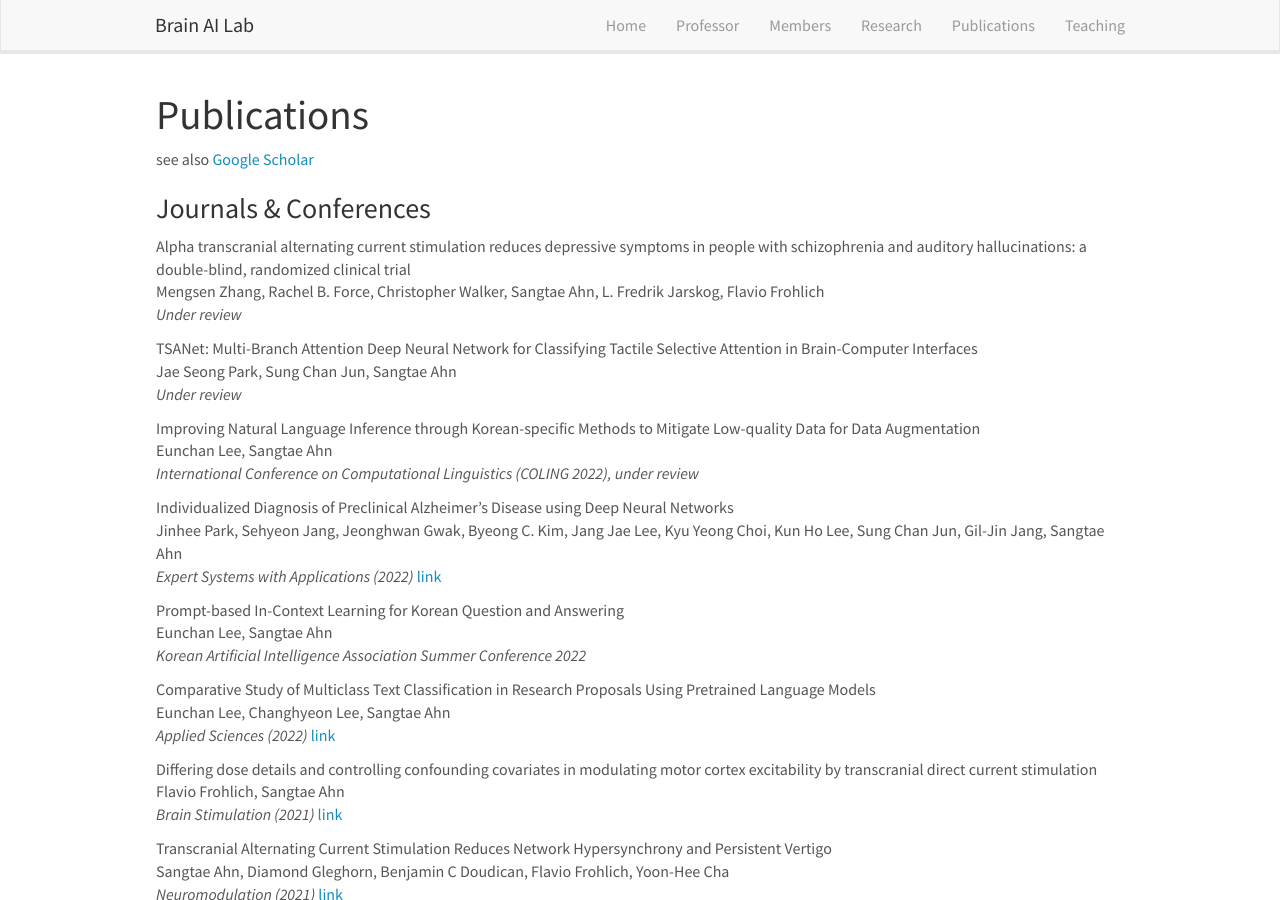
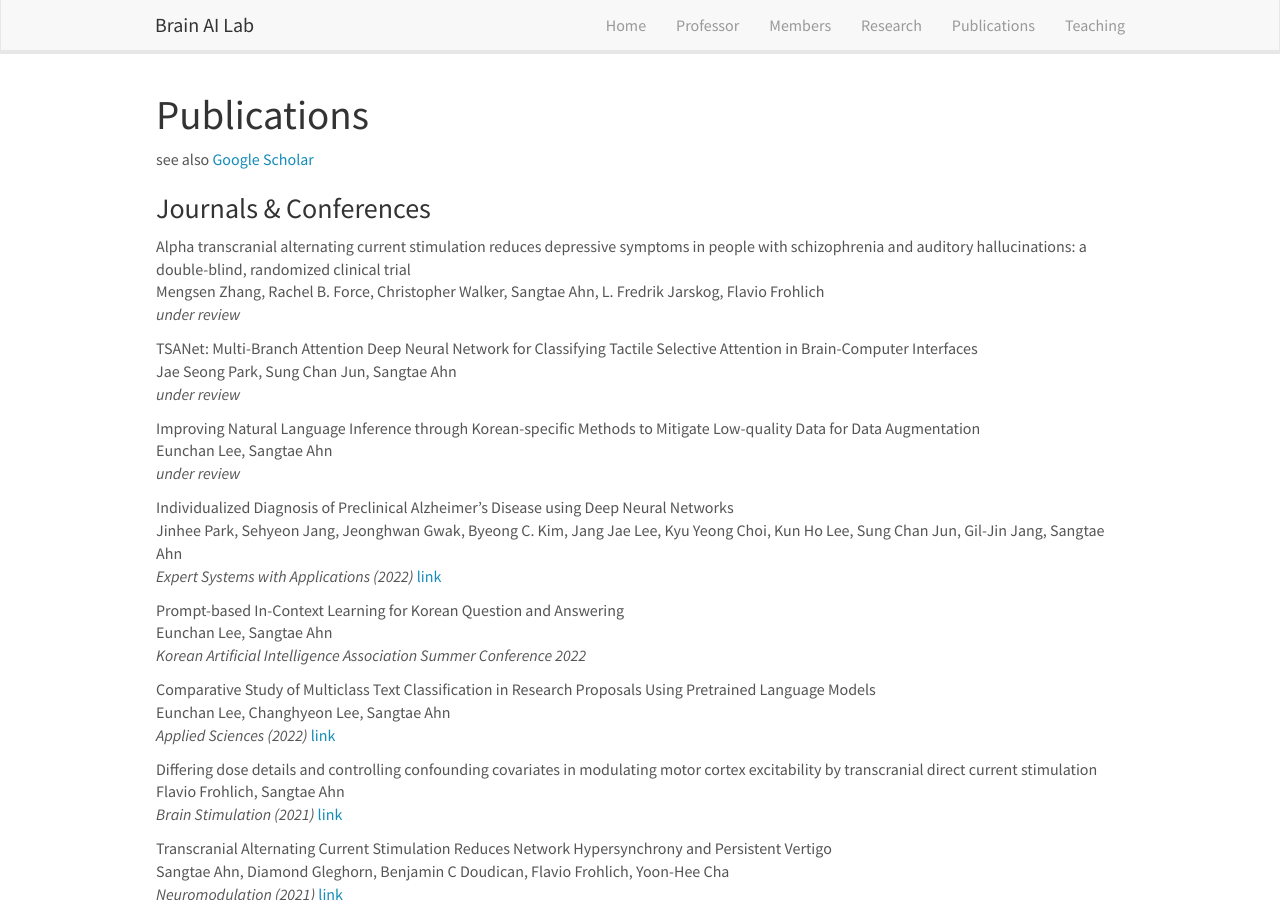
Before and after one commit to KNU-BrainAI/knu-brainai.github.io, a Jekyll site: the page built from _pages/publications.md, in a window 1280 px wide and 900 px high. Built offline with Jekyll 4.4.1, drawn with Linux system fonts in a browser that asks for light colours; nearby versions of some CDN libraries.

Commit message:
Update publist.yml

```diff
--- a/_data/publist.yml
+++ b/_data/publist.yml
@@ -1,14 +1,14 @@
 - title: "Alpha transcranial alternating current stimulation reduces depressive symptoms in people with schizophrenia and auditory hallucinations: a double-blind, randomized clinical trial"
   authors: Mengsen Zhang, Rachel B. Force, Christopher Walker, Sangtae Ahn, L. Fredrik Jarskog, Flavio Frohlich
-  journal: Under review
+  journal: under review
 
 - title: "TSANet: Multi-Branch Attention Deep Neural Network for Classifying Tactile Selective Attention in Brain-Computer Interfaces"
   authors: Jae Seong Park, Sung Chan Jun, Sangtae Ahn
-  journal: Under review
+  journal: under review
 
 - title: "Improving Natural Language Inference through Korean-specific Methods to Mitigate Low-quality Data for Data Augmentation"
   authors: Eunchan Lee, Sangtae Ahn
-  journal: International Conference on Computational Linguistics (COLING 2022), under review
+  journal: under review
 
 - title: "Individualized Diagnosis of Preclinical Alzheimer’s Disease using Deep Neural Networks"
   image:
```
